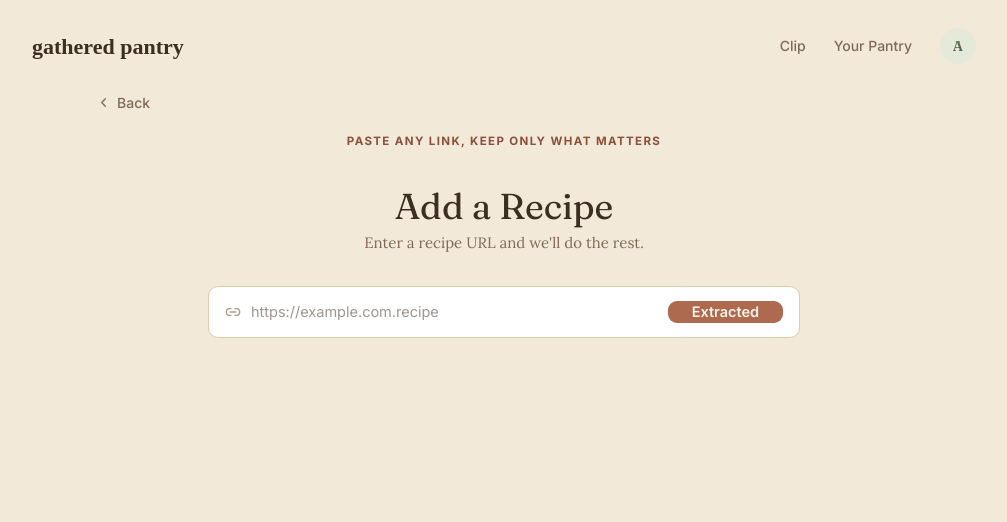
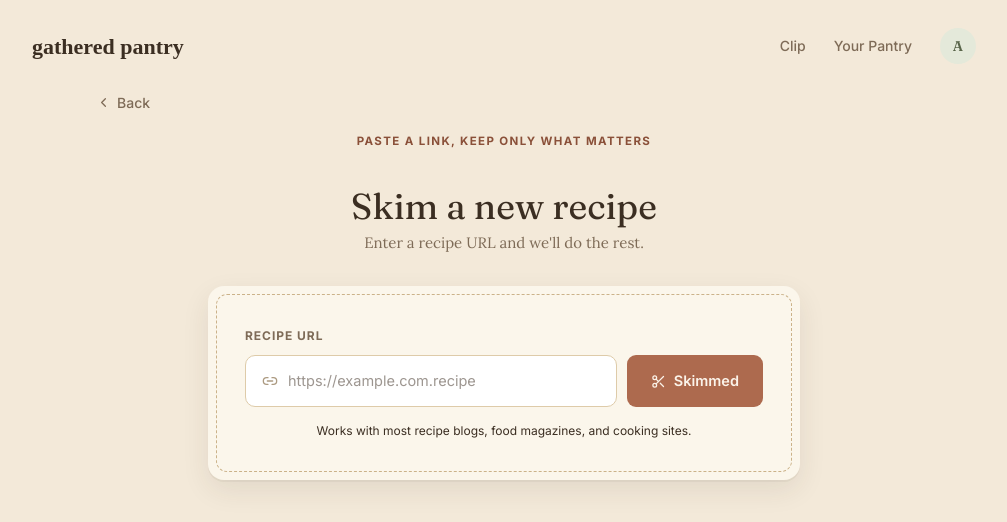
Before and after one commit to vngelynn/recipe-ripper, a Next.js app: page /extract in a window 1280 px wide. Shown: the top 522 px of the page, without its empty margins (136-1143 px from the left). Built offline with nearby package versions, Linux system fonts and the light colour scheme.

Commit message:
add to skim recipe design

```diff
--- a/src/app/extract/page.tsx
+++ b/src/app/extract/page.tsx
@@ -61,7 +61,7 @@
         </Link>
 
         <div className='text-[11.5px] font-bold uppercase text-center mb-3 text-terra-deep font-inter tracking-[0.12em]'>
-          Paste any link, keep only what matters
+          Paste a link, keep only what matters
         </div>
         <UrlForm onUrlSubmit={handleCheckRecipe} isDisabled={loading} />
         {/* TODO: handle display for errors */}
--- a/src/components/UrlForm.tsx
+++ b/src/components/UrlForm.tsx
@@ -1,6 +1,6 @@
 "use client"
 import React, { useState } from "react"
-import { Link2 } from "lucide-react"
+import { Link2, Scissors } from "lucide-react"
 interface UrlFormProps {
   onUrlSubmit: (url: string) => void
   isDisabled: boolean
@@ -19,15 +19,27 @@
 
   return (
     <div className='max-w-2xl mx-auto px-10 pt-6 pb-20 text-center'>
-      <h1 className='text-4xl mb-1.5 font-fraunces text-bold'>Add a Recipe</h1>
+      <h1 className='text-4xl mb-1.5 font-fraunces text-bold'>
+        Skim a new recipe
+      </h1>
       <p className='text-[15px] mb-8 text-ink-soft font-Lora'>
         Enter a recipe URL and we'll do the rest.
       </p>
-
-      <form
+      <div
+        className='rounded-2xl p-2 mb-4 bg-card'
+        style={{
+          boxShadow:
+            "0 2px 0 rgba(59,46,34,0.05), 0 10px 28px rgba(59,46,34,0.09)",
+        }}
+      >
+        <div className='rounded-[11px] px-7 py-8 border-dashed border-[1.5px] border-line-strong'>
+          <p className='text-[12px] font-bold uppercase mb-2.5 text-ink-soft tracking-[0.08em] font-inter text-left'>
+            Recipe URL
+          </p>
+          <form className='flex gap-2.5' onSubmit={handleSubmit}>
+            <div
               className={`flex-1 flex items-center gap-2.5 bg-white rounded-[10px] px-4 border-solid ${isDisabled ? "border-terra" : "border-line"}`}
               style={{ borderWidth: "1.5px" }}
-        onSubmit={handleSubmit}
             >
               <Link2 size={16} className='flex-shrink-0 text-ink-faint' />
               <input
@@ -39,23 +51,27 @@
                 disabled={isDisabled}
                 className='flex-1 py-3.5 bg-transparent outline-none text-[14.5px] text-ink font-inter'
               />
+            </div>
 
             <button
               type='submit'
               disabled={isDisabled}
-          className='whitespace-nowrap px-6 rounded-[9px] font-semibold text-[14.5px] transition-transform active:scale-[0.98] bg-terra font-inter text-[#FBF3E9]'
+              className='whitespace-nowrap flex items-center gap-2 px-6 rounded-[9px] font-semibold text-[14.5px] transition-transform active:scale-[0.98] bg-terra font-inter text-[#FBF3E9]'
               style={{
                 opacity: isDisabled ? 0.7 : 1,
                 cursor: isDisabled ? "default" : "pointer",
               }}
             >
-          {isDisabled
-            ? "Extracting"
-            : recipeUrl
-              ? "Extract Recipe"
-              : "Extracted"}
+              <Scissors size={15} />
+              {/* TODO: fix display text logic, showing skimmed at first look */}
+              {isDisabled ? "Skimming" : recipeUrl ? "Skim Recipe" : "Skimmed"}
             </button>
           </form>
+          <p className='text-center text-xs mt-4 font-ink-faint font-inter'>
+            Works with most recipe blogs, food magazines, and cooking sites.
+          </p>
+        </div>
+      </div>
     </div>
   )
 }
```
Lines whose indentation alone changed are shown as unchanged.
